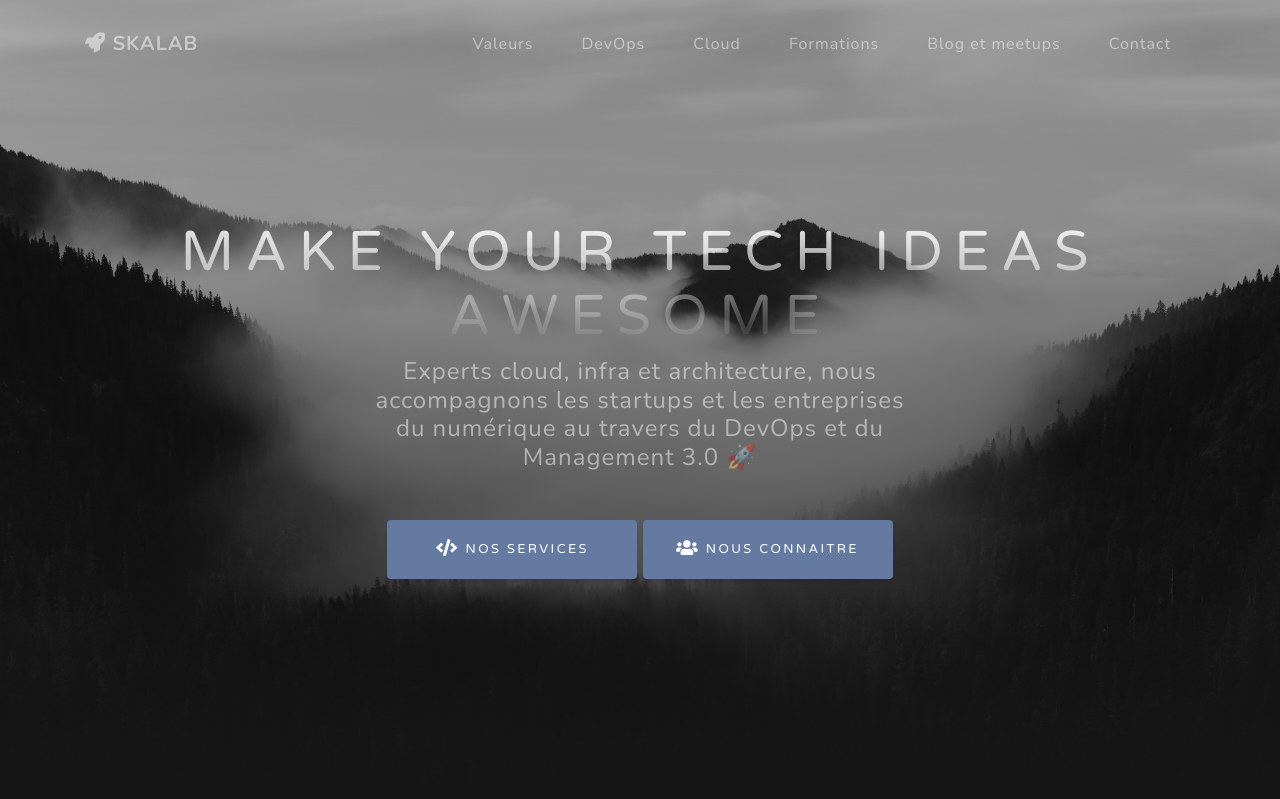
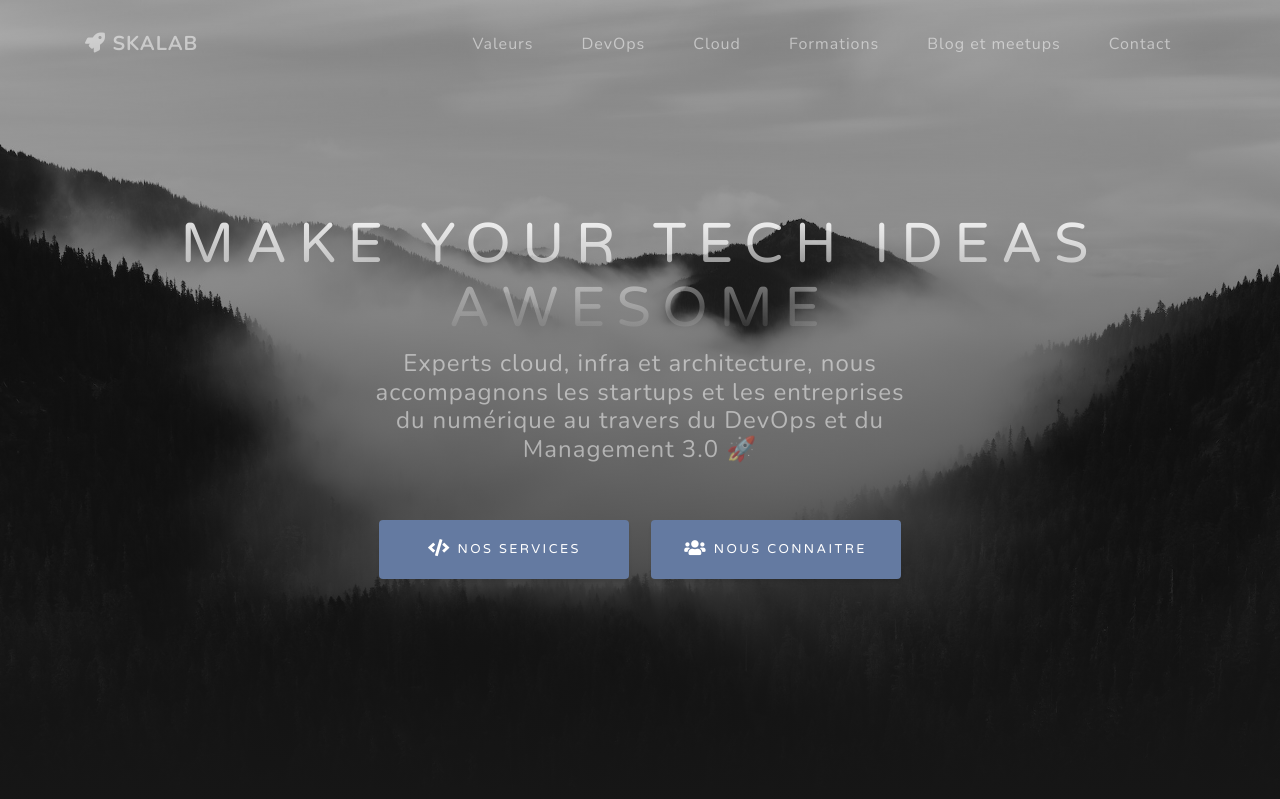
Before and after one commit to skalab/website, a PHP site: page / in a window 1280 px wide. Shown: the top 799 px of the page. Run offline with PHP 8.4, Linux system fonts and the light colour scheme; some libraries are stand-ins or nearby versions.

Commit message:
Fixed bad margin in front btn

```diff
--- a/index.php
+++ b/index.php
@@ -45,8 +45,8 @@
       <div class="mx-auto text-center">
         <h1 class="mx-auto my-0 text-uppercase">Make your tech ideas awesome</h1>
         <h2 class="text-white-50 mx-auto mt-2 mb-5">Experts cloud, infra et architecture, nous accompagnons les startups et les entreprises du numérique au travers du DevOps et du Management 3.0 🚀</h2>
-        <a href="#devops" class="btn btn-primary btn-fix js-scroll-trigger"><i class="fas fa-code fa-lg"></i> Nos services</a>
-        <a href="#about" class="btn btn-primary btn-fix js-scroll-trigger"><i class="fas fa-users fa-lg"></i> Nous connaitre️</a>
+        <a href="#devops" class="btn btn-primary btn-fix m-2 js-scroll-trigger"><i class="fas fa-code fa-lg"></i> Nos services</a>
+        <a href="#about" class="btn btn-primary btn-fix m-2 js-scroll-trigger"><i class="fas fa-users fa-lg"></i> Nous connaitre️</a>
       </div>
     </div>
   </header>
```
